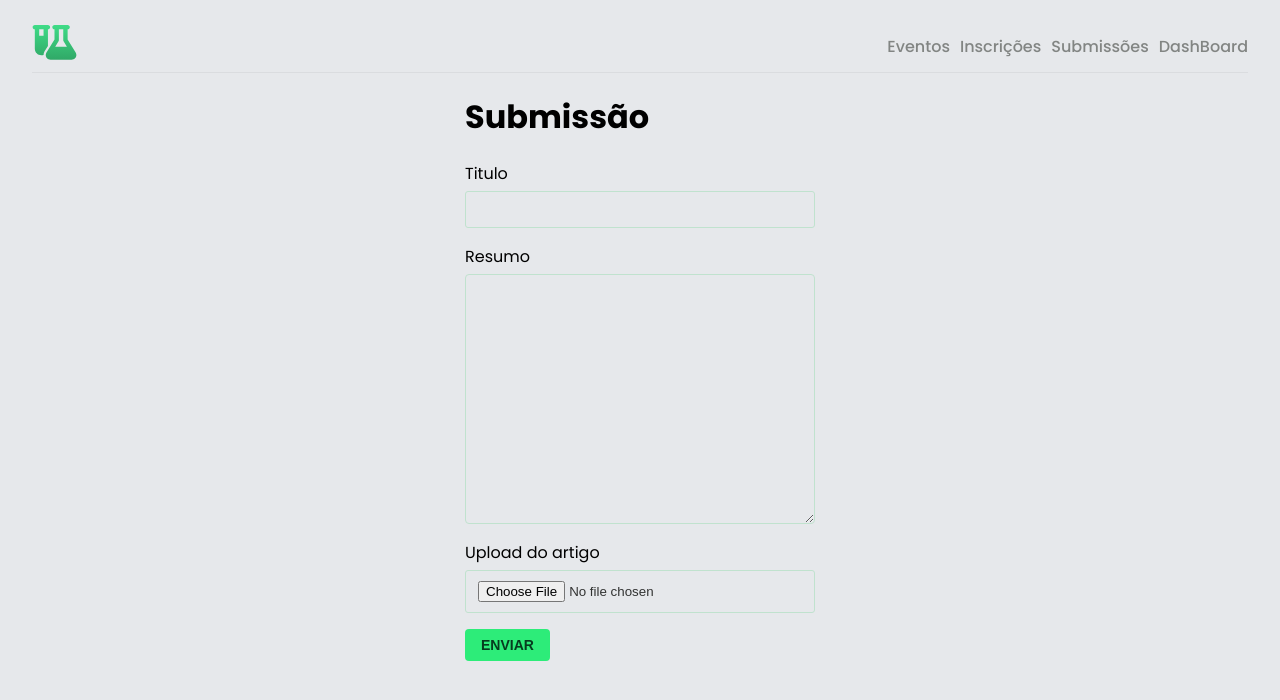
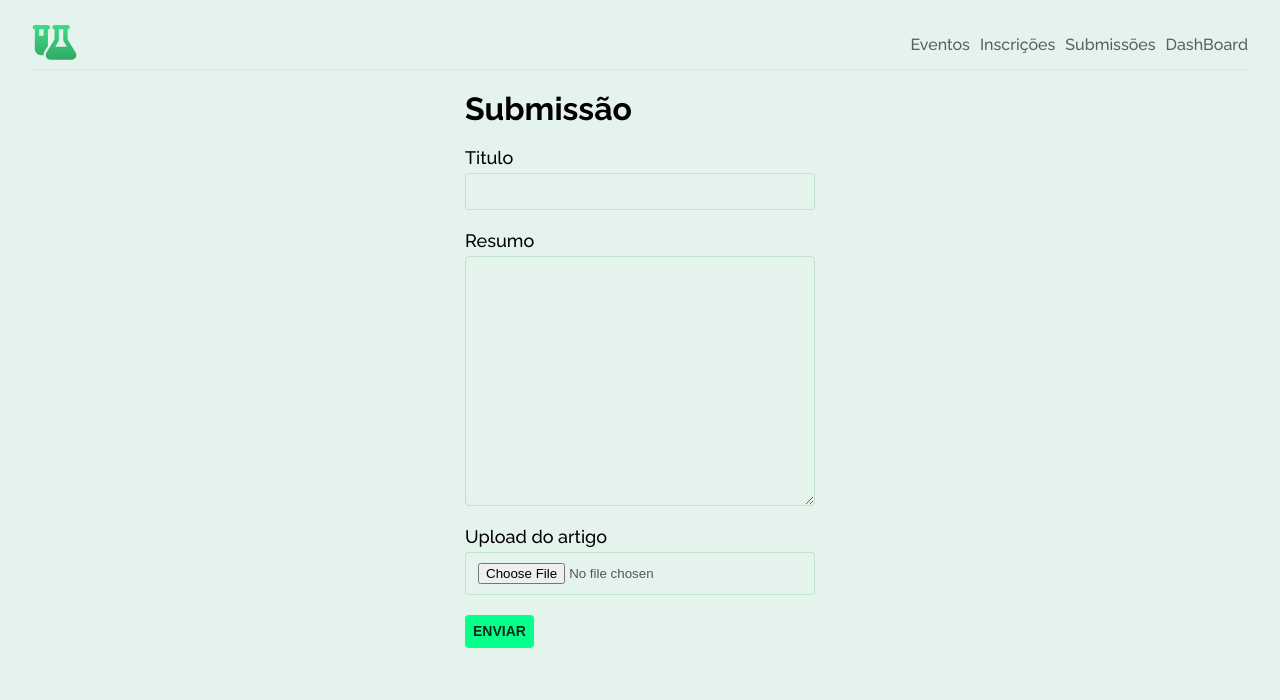
Before and after one commit to Gabrieldison/event-log, a Next.js app: page /submission in a window 1280 px wide. Shown: the top 700 px of the page. Built offline with nearby package versions, Linux system fonts and the light colour scheme.

Commit message:
feat: create validation of all forms

```diff
--- a/src/app/(cientilog)/(home)/styles.tsx
+++ b/src/app/(cientilog)/(home)/styles.tsx
@@ -18,9 +18,10 @@ export const Title = styled.h1`
 
 export const DateText = styled.span`
   color: var(--non-relevant-text);
-  font-size: 1rem;
+  font-size: 0.875rem;
   font-weight: 400;
   margin-bottom: 20px;
+  font-style: italic;
 `;
 
 export const Description = styled.div`
@@ -29,8 +30,9 @@ export const Description = styled.div`
   gap: 20px;
 
   p {
-    line-height: 190%;
+    line-height: 180%;
     font-size: 1rem;
+    font-weight: 400;
   }
 `;
 
--- a/src/app/(cientilog)/submission/page.tsx
+++ b/src/app/(cientilog)/submission/page.tsx
@@ -3,30 +3,99 @@
 import { Button } from "@/components/button";
 import { Form } from "@/components/form";
 import { Input } from "@/components/input";
-import { MaxContainer, MinContainer } from "./styles";
+import { useState } from "react";
+import { MaxContainer, Title } from "./styles";
 
 export default function Submission() {
+  const [title, setTitle] = useState("");
+  const [resume, setResume] = useState("");
+  const [uploadArticle, setUploadArticle] = useState("");
+
+  const [erroTitle, setErrorTitle] = useState("");
+  const [erroResume, setErrorResume] = useState("");
+  const [erroUploadArticle, setErrorUploadArticle] = useState("");
+
+  const resetForm = () => {
+    setTitle("");
+    setResume("");
+    setUploadArticle("");
+  };
+
+  const handleTitleChange = (event: any) => {
+    setTitle(event.target.value);
+    setErrorTitle("");
+  };
+
+  const handleResumeChange = (event: any) => {
+    setResume(event.target.value);
+    setErrorResume("");
+  };
+
+  const handleUploadChange = (event: any) => {
+    const file = event.target.files[0];
+    setUploadArticle(file);
+    setErrorUploadArticle("");
+  };
+
+  const handleSubmit = (event: any) => {
+    event.preventDefault();
+
+    if (!title.trim()) {
+      setErrorTitle("O titulo é obrigatorio");
+      return;
+    }
+
+    if (!resume.trim()) {
+      setErrorResume("O Resumo é obrigatorio");
+      return;
+    }
+
+    if (!uploadArticle) {
+      setErrorUploadArticle("Faça o upload do artigo.");
+      return;
+    }
+
+    // Mensagem de toastify com sucesso
+    console.log("Titulo:", title);
+    console.log("Resumo:", resume);
+    console.log("Upload do Artigo:", uploadArticle);
+
+    resetForm();
+  };
+
   return (
     <MaxContainer>
-      <MinContainer>
-        <h1>Submissão</h1>
+      <Form onSubmit={handleSubmit}>
+        <Title>Submissão</Title>
 
-        <Form onSubmit={() => {}}>
-          <Input label="Titulo" name="" onChange={() => {}} value="" />
+        <Input
+          label="Titulo"
+          name="title"
+          onChange={handleTitleChange}
+          value={title}
+          error={erroTitle}
+        />
 
-          <Input label="Resumo" textarea name="" onChange={() => {}} value="" />
+        <Input
+          label="Resumo"
+          textarea
+          name="resume"
+          onChange={handleResumeChange}
+          value={resume}
+          error={erroResume}
+        />
 
-          <Input
-            label="Upload do artigo"
-            fileInput
-            name=""
-            onChange={() => {}}
-            value=""
-          />
+        <Input
+          label="Upload do artigo"
+          fileInput
+          name="upload"
+          onChange={handleUploadChange}
+          value={uploadArticle}
+          error={erroUploadArticle}
+        />
 
-          <Button>Enviar</Button>
-        </Form>
-      </MinContainer>
+        <Button type="submit">Enviar</Button>
+      </Form>
     </MaxContainer>
   );
 }
--- a/src/app/(cientilog)/submission/styles.ts
+++ b/src/app/(cientilog)/submission/styles.ts
@@ -2,15 +2,15 @@
 
 import styled from "styled-components";
 
-export const MaxContainer = styled.main`
+export const MaxContainer = styled.div`
   display: flex;
   flex-direction: column;
   align-items: center;
   justify-content: center;
 `;
 
-export const MinContainer = styled.div`
-  h1 {
-    margin-bottom: 20px;
-  }
+export const Title = styled.h1`
+  font-size: 2rem;
+  font-weight: 700;
+  margin-bottom: 20px;
 `;
--- a/src/app/layout.tsx
+++ b/src/app/layout.tsx
@@ -1,10 +1,10 @@
 import type { Metadata } from "next";
-import { Poppins } from "next/font/google";
+import { Raleway } from "next/font/google";
 import StyledComponentsRegistry from "./lib/registry";
 import GlobalStyle from "./styles/global";
 
-const poppins = Poppins({
-  subsets: ["devanagari", "latin", "latin-ext"],
+const poppins = Raleway({
+  subsets: ["latin", "latin-ext"],
   weight: ["100", "200", "300", "400", "500", "600", "700"],
 });
 
--- a/src/app/styles/global.ts
+++ b/src/app/styles/global.ts
@@ -5,12 +5,14 @@ import { createGlobalStyle } from "styled-components";
 const GlobalStyle = createGlobalStyle`
 
   :root {
-      --primary-green: #2dec79;
-      --background: #E6E8EB;
-      --title: #050505;
-      --text: #323332;
-      --link: #828583;
-      --non-relevant-text: #A4A6A4;
+      --background: #E4F3EC;
+      --title: #0F1811;
+      --text: #535755;
+      --link: #59615D;
+      --non-relevant-text: #9D9E9D;
+      --primary-green: #07FF8B;
+      --black-green: #072D1B;
+      --border: #c0e2ce;
       --divider: rgb(0, 0, 0, 5%);
     }
 
--- a/src/components/button/index.tsx
+++ b/src/components/button/index.tsx
@@ -1,6 +1,11 @@
 import { ReactNode } from "react";
 import { ButtonContainer } from "./styles";
 
-export function Button({ children }: { children: ReactNode }) {
-  return <ButtonContainer>{children}</ButtonContainer>;
+interface ButtonProps {
+  children: ReactNode;
+  type?: "button" | "submit" | "reset";
 }
+
+export function Button({ children, type = "button" }: ButtonProps) {
+  return <ButtonContainer type={type}>{children}</ButtonContainer>;
+}
--- a/src/components/button/styles.ts
+++ b/src/components/button/styles.ts
@@ -4,21 +4,21 @@ import styled from "styled-components";
 
 export const ButtonContainer = styled.button`
   background: var(--primary-green);
-  color: #063c1f;
+  color: var(--black-green);
   border: 0;
   border-radius: 4px;
-  padding: 8px 16px;
+  padding: 4px 8px;
+  line-height: 180%;
   font-size: 0.875rem;
   font-weight: 700;
   text-transform: uppercase;
   transition:
-    background 0.3s,
+    transform 0.3s,
     color 0.3s;
 
-  margin-bottom: 20px;
+  margin-bottom: 15px;
 
   &:hover {
-    background: #1dbf5e;
-    color: #05331a;
+    transform: scale(1.05);
   }
 `;
--- a/src/components/input/index.tsx
+++ b/src/components/input/index.tsx
@@ -1,5 +1,11 @@
 import { ChangeEvent } from "react";
-import { InputWrapper, Label, StyledInput, StyledTextarea } from "./styles";
+import {
+  ErrorMessage,
+  InputWrapper,
+  Label,
+  StyledInput,
+  StyledTextarea,
+} from "./styles";
 
 interface InputProps {
   label?: string;
@@ -8,7 +14,8 @@ interface InputProps {
   name: string;
   textarea?: boolean;
   fileInput?: boolean;
-  onChange: (e: ChangeEvent<HTMLInputElement | HTMLTextAreaElement>) => void;
+  error?: string; //
+  onChange: (e: ChangeEvent) => void;
 }
 
 export function Input({
@@ -18,6 +25,7 @@ export function Input({
   textarea,
   fileInput,
   name,
+  error,
   onChange,
 }: InputProps) {
   return (
@@ -27,29 +35,26 @@ export function Input({
         <StyledTextarea
           id={name}
           placeholder={placeholder}
+          maxLength={255}
           value={value}
-          onChange={onChange as (e: ChangeEvent<HTMLTextAreaElement>) => void}
+          onChange={onChange}
           name={name}
         />
       ) : fileInput ? (
-        <>
-          <StyledInput
-            type="file"
-            id={name}
-            onChange={onChange as (e: ChangeEvent<HTMLInputElement>) => void}
-            name={name}
-          />
-        </>
+        <StyledInput type="file" id={name} onChange={onChange} name={name} />
       ) : (
         <StyledInput
+          maxLength={50}
           type="text"
           id={name}
           placeholder={placeholder}
           value={value}
-          onChange={onChange as (e: ChangeEvent<HTMLInputElement>) => void}
+          onChange={onChange}
           name={name}
         />
       )}
+
+      {error && <ErrorMessage>{error}</ErrorMessage>}
     </InputWrapper>
   );
 }
--- a/src/components/input/styles.ts
+++ b/src/components/input/styles.ts
@@ -5,29 +5,31 @@ import styled from "styled-components";
 export const InputWrapper = styled.div`
   display: flex;
   flex-direction: column;
-  margin-bottom: 16px;
+  margin-bottom: 20px;
 `;
 
 export const Label = styled.label`
   margin-bottom: 5px;
-  font-weight: 400;
-  font-size: 1rem;
+  font-weight: 500;
+  font-size: 1.125rem;
 `;
 
 export const StyledInput = styled.input`
   width: 100%;
   padding: 10px 12px;
-  border: 1px solid #c0e2ce;
+  border: 1px solid var(--border);
   border-radius: 3px;
+  background-color: var(--background);
   color: var(--text);
-  background-color: var(--background);
 
   &:focus {
-    outline: thin solid #39c67a;
+    outline: thin solid var(--primary-green);
   }
 
   &::placeholder {
     color: var(--non-relevant-text);
+    font-size: 0.875rem;
+    font-weight: 400;
   }
 `;
 
@@ -37,35 +39,24 @@ export const StyledTextarea = styled.textarea`
   color: var(--text);
   background-color: var(--background);
   border-radius: 4px;
-  border: 1px solid #c0e2ce;
+  border: 1px solid var(--border);
   padding: 8px;
+  font-family: "Raleway", sans-serif;
 
   &:focus {
-    outline: thin solid #39c67a;
+    outline: thin solid var(--primary-green);
   }
 
   &::placeholder {
     color: var(--non-relevant-text);
+    font-size: 0.875rem;
+    font-weight: 400;
   }
 `;
 
-// export const StyleInputFile = styled.input.attrs({ type: "file" })`
-//   background-color: red;
-//   padding: 10px 12px;
-//   border: 1px solid #c0e2ce;
-//   border-radius: 3px;
-//   color: var(--text);
-//   background-color: var(--background);
-
-//   &:first-child{
-//     display: none;
-//   }
-
-//   &:focus {
-//     outline: thin solid #39c67a;
-//   }
-
-//   &::placeholder {
-//     color: var(--non-relevant-text);
-//   }
-// `;
+export const ErrorMessage = styled.span`
+  display: block;
+  color: #ff0000;
+  font-size: 14px;
+  margin-top: 5px;
+`;
```
Also changed, not shown: src/app/(cientilog)/(home)/page.tsx (+7 -2 lines), src/app/(cientilog)/subscription/page.tsx (+85 -18 lines), src/app/(cientilog)/subscription/styles.ts (+4 -4 lines).
